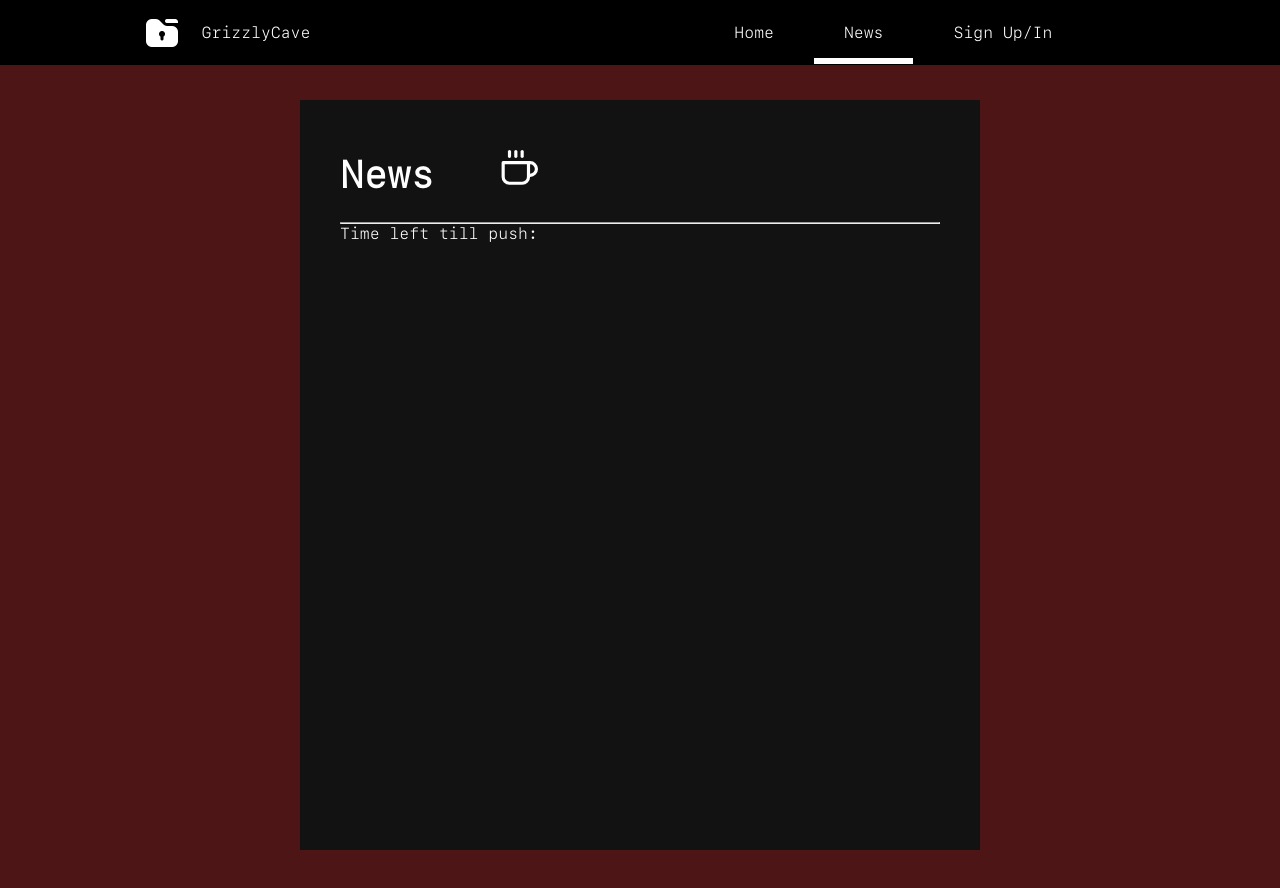
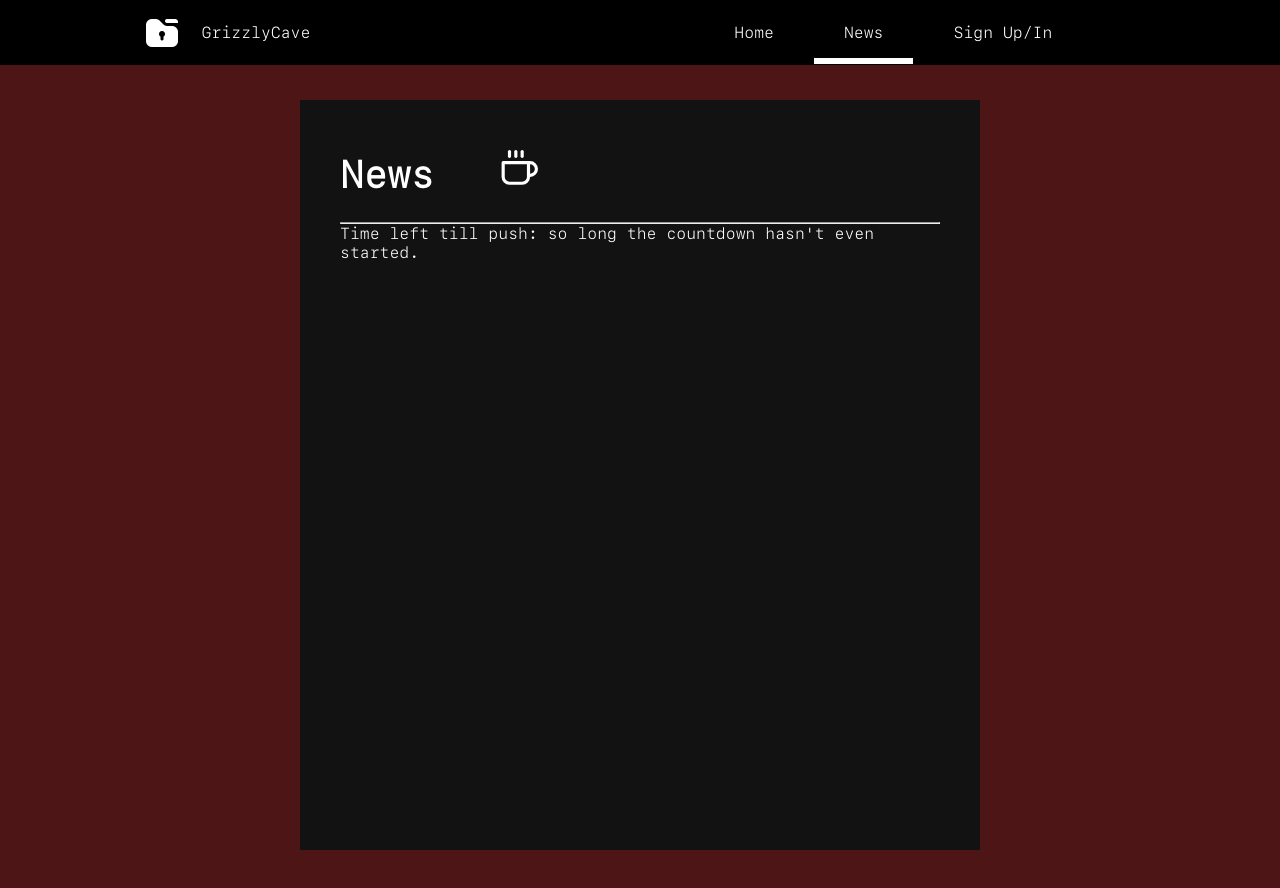
Before and after one commit to AnonymousGrizzly/Grizzly-Cave, a React (Create React App) app in the folder grizzlycave/: page /news in a window 1280 px wide. Shown: the top 888 px of the page. Built offline with nearby package versions, Linux system fonts and the light colour scheme; no server answers.

Commit message:
news text edit

```diff
--- a/grizzlycave/src/pages/News.jsx
+++ b/grizzlycave/src/pages/News.jsx
@@ -27,7 +27,7 @@ export default function News(){
             <h1>News &ensp; <Coffee size="38" /> </h1>
             <hr/>
             <div className="news-blocks">
-              <p>Time left till push:</p>
+              <p>Time left till push: so long the countdown hasn't even started.</p>
 
             </div>
           </div>
```
